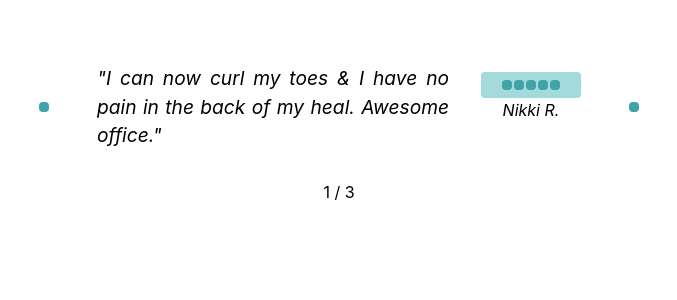
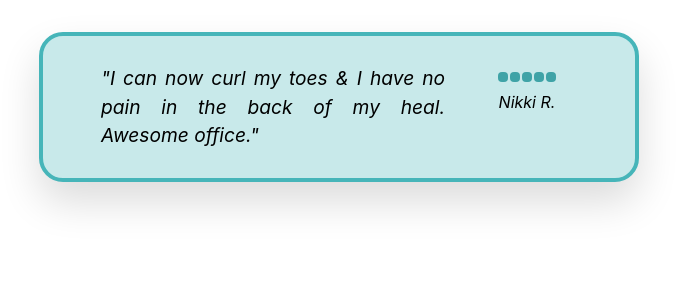
Before and after one commit to bmehder/restore-testimonial-slider, a Svelte app: page / in a window 1280 px wide. Shown: the top 300 px of the page, without its empty margins (301-978 px from the left). Built offline with nearby package versions, Linux system fonts and the light colour scheme.

Commit message:
changed styling

```diff
--- a/src/App.svelte
+++ b/src/App.svelte
@@ -9,9 +9,7 @@
   let horizontalSlideDirection = 400
   let timerId = null
 
-  const changeDirection = xNumber => {
-    horizontalSlideDirection = xNumber
-  }
+  const changeDirection = xOffset => (horizontalSlideDirection = xOffset)
 
   const goForward = () => {
     clearTimeout(timerId)
@@ -68,13 +66,18 @@
     display: flex;
     justify-content: space-between;
     align-items: center;
-    gap: 3em;
+    gap: 2em;
     min-height: 150px;
+    padding: 1em;
+    background: hsl(182, 45%, 85%);
+    border: 4px solid hsl(182, 45%, 50%);
+    border-radius: 24px;
+    box-shadow: 0 20px 40px rgba(0, 0, 0, 0.14);
     overflow: hidden;
   }
   i {
     padding: 5px;
-    background: #3fa3a7;
+    /* background: #3fa3a7; */
     color: white;
     border-radius: 4px;
     z-index: 10;
@@ -82,7 +85,7 @@
     transition: transform 200ms ease-in-out;
   }
   i:hover {
-    transform: scale(1.1);
+    transform: scale(1.5);
   }
   footer {
     text-align: center;
--- a/src/Testimonial.svelte
+++ b/src/Testimonial.svelte
@@ -82,9 +82,9 @@
     align-items: center;
     gap: 2px;
     min-width: 100px;
-    margin-top: 0.5em;
+    /* margin-top: 0.5em; */
     padding: 0.5em;
-    background: hsl(182, 45%, 75%);
+    /* background: hsl(182, 45%, 75%); */
     border-radius: 4px;
   }
   i {
--- a/src/main.js
+++ b/src/main.js
@@ -4,7 +4,7 @@ var app = new App({
   target: document.querySelector('#home-testimonials'),
   props: {
     speed: 6,
-    isShowNumber: true,
+    isShowNumber: false,
   },
 })
 
```
